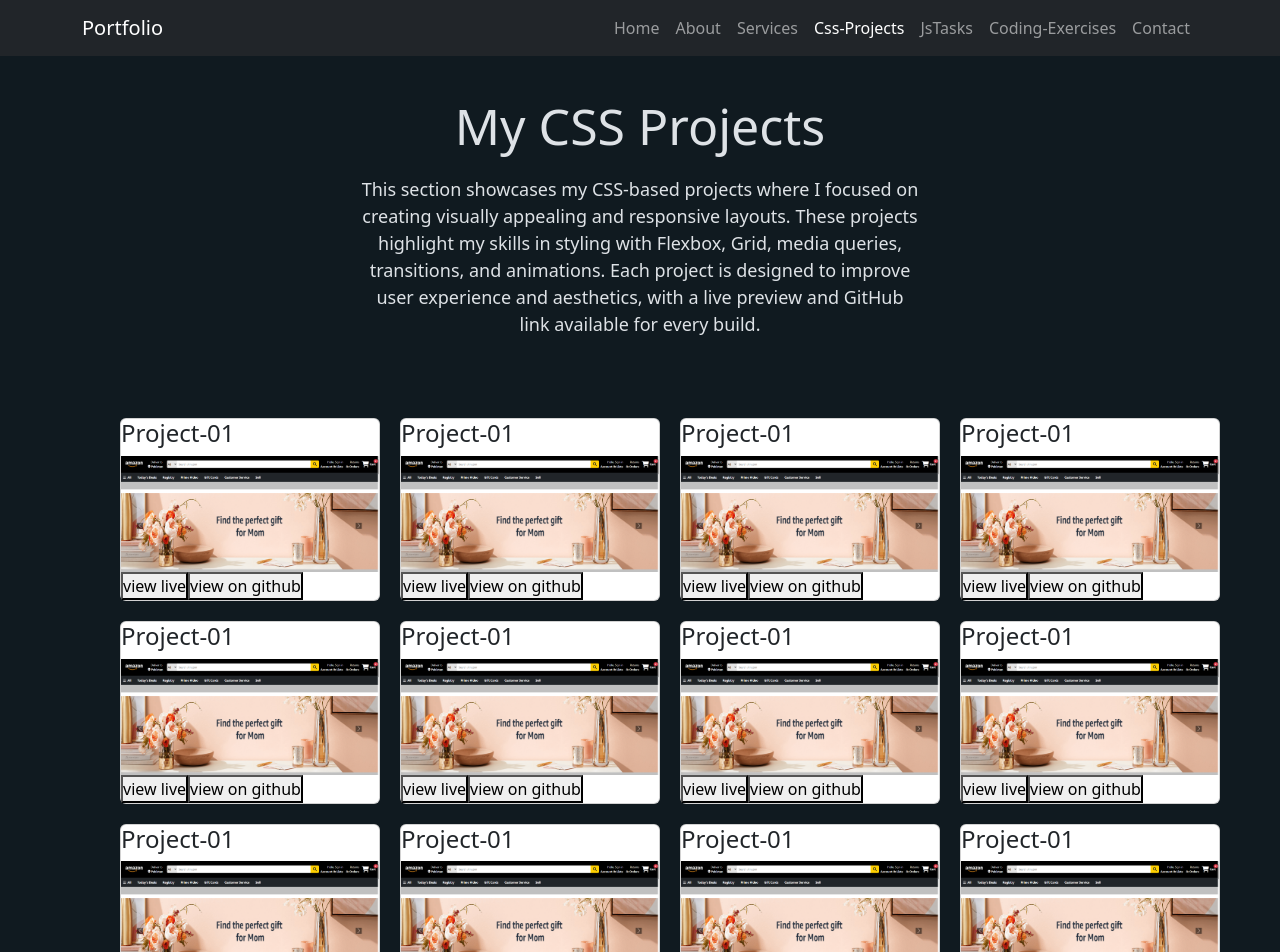
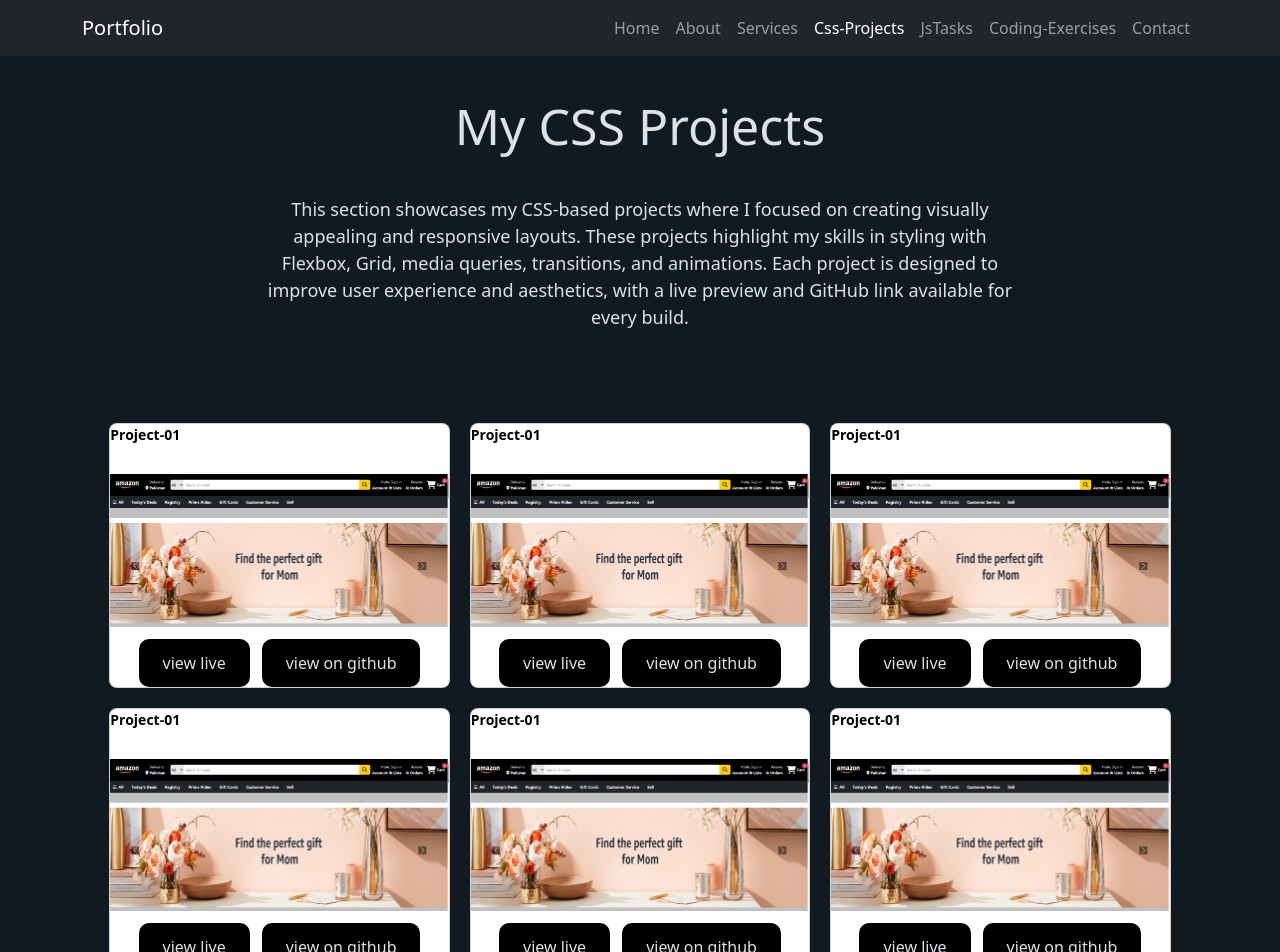
Before and after one commit to AzizullahCodes/portfolio, a React (Vite) app in the folder portfolio/: page /cssProjects in a window 1280 px wide. Shown: the top 952 px of the page. Built offline with nearby package versions, Linux system fonts and the light colour scheme.

Commit message:
css project button working

```diff
--- a/portfolio/src/assets/cssFiles/cssProjects.css
+++ b/portfolio/src/assets/cssFiles/cssProjects.css
@@ -16,10 +16,18 @@ body{
   background: #101a20;
   padding-bottom: 60px;
 }
+ .cssProjects .cssContainer{ max-width: 83%;
+  margin: auto;
+  display: flex;
+  justify-content: center;
+  flex-wrap: wrap;
+  align-items: center;}
 
 /* ===== firstRow ===== */
 .cssProjects .firstRow{
   padding-top: 40px;
+  display: flex;
+  flex-direction: column;
   padding-bottom: 80px;
   text-align: center;
 }
@@ -30,7 +38,7 @@ body{
 }
 
  .cssProjects .firstRow p{
-  max-width: 600px;
+  max-width: 800px;
   margin: 20px auto 0;
   padding: 0 20px;
   color: #dee2e6;
@@ -43,43 +51,69 @@ body{
   display: grid;
   max-width: 1080px;
   margin: auto;
-  grid-template-columns: 25% 25% 25% 25%;
+  grid-template-columns: 33.3% 33.3% 33.3%;
   gap: 20px;
   padding: 0 20px;
 }
 
 /* ===== cards ===== */
- .cssProjects .secondRow .cards{
-  background-color: #141f26;
-  color: #dee2e6;
+ .cssProjects .secondRow .card{
+   background-color:white;
+   color: black;
+
   display: flex;
   flex-direction: column;
-  align-items: center;
-  text-align:center;
-
-  padding: 25px 20px;
+  /* align-items: center; */
+  /* text-align:center; */
+  padding: px 20px;
   gap: 12px;
   border-radius: 8px;
-  transition: transform 0.3s ease, box-shadow 0.3s ease;
+
+}
+.cssProjects .secondRow .card p{
+
+  font-weight: bold;
 }
 
- .cssProjects .secondRow .cards:hover{
-  transform: translateY(-6px);
-  box-shadow: 0 10px 25px rgba(0,0,0,0.4);
+.cssProjects .secondRow .card img{
+  width: 100%;
 }
 
- .secondRow .cards span{
-  color: #007BFF;
-}
 
-.secondRow .cards h4{
+
+.secondRow .card h4{
   font-size: 18px;
 }
 
-.secondRow .cards p{
+.secondRow .card p{
   font-size: 14px;
   line-height: 1.6;
 }
+
+.cssProjects button{
+  padding: 12px 24px;
+  background-color: black;
+  color: #dee2e6;
+  border-radius: 10px;
+  cursor: pointer;
+  transition: 0.3s ease;
+  border: none;
+  white-space: nowrap;
+}
+
+.cssProjects div{
+  display: flex;
+  gap: 12px;
+  flex-wrap: wrap;      /* 🔥 MOST IMPORTANT */
+  justify-content: center;
+}
+.cssProjects button:hover{
+  background: transparent;
+  border: 2px solid black;
+  color:black;
+}
+
+
 
 /* ===== RESPONSIVE ===== */
 
--- a/portfolio/src/assets/pages/cssProjects.jsx
+++ b/portfolio/src/assets/pages/cssProjects.jsx
@@ -7,7 +7,7 @@ import projectNine from '../cssImages/projectNine.png';
 const CssProjects = () => {
   return (
     <section className="cssProjects">
-      <div className="aboutContainer">
+      <div className="cssContainer">
 
         {/* ====== firstRow ====== */}
         <div className="firstRow">
@@ -21,7 +21,7 @@ const CssProjects = () => {
         <div className="secondRow">
             {/* ======= project-01 ====== */}
       <div className="card">
-        <h4>Project-01</h4>
+        <p>Project-01</p>
         <img src={projectNine} alt="" />
         <div>
             <button>view live</button>
@@ -33,7 +33,7 @@ const CssProjects = () => {
 
              {/* ======= project-01 ====== */}
       <div className="card">
-        <h4>Project-01</h4>
+        <p>Project-01</p>
         <img src={projectNine} alt="" />
         <div>
             <button>view live</button>
@@ -44,7 +44,7 @@ const CssProjects = () => {
 
          {/* ======= project-01 ====== */}
       <div className="card">
-        <h4>Project-01</h4>
+        <p>Project-01</p>
         <img src={projectNine} alt="" />
         <div>
             <button>view live</button>
@@ -55,7 +55,7 @@ const CssProjects = () => {
 
          {/* ======= project-01 ====== */}
       <div className="card">
-        <h4>Project-01</h4>
+        <p>Project-01</p>
         <img src={projectNine} alt="" />
         <div>
             <button>view live</button>
@@ -65,7 +65,7 @@ const CssProjects = () => {
 
          {/* ======= project-01 ====== */}
       <div className="card">
-        <h4>Project-01</h4>
+        <p>Project-01</p>
         <img src={projectNine} alt="" />
         <div>
             <button>view live</button>
@@ -75,7 +75,7 @@ const CssProjects = () => {
 
          {/* ======= project-01 ====== */}
       <div className="card">
-        <h4>Project-01</h4>
+        <p>Project-01</p>
         <img src={projectNine} alt="" />
         <div>
             <button>view live</button>
@@ -86,7 +86,7 @@ const CssProjects = () => {
 
          {/* ======= project-01 ====== */}
       <div className="card">
-        <h4>Project-01</h4>
+        <p>Project-01</p>
         <img src={projectNine} alt="" />
         <div>
             <button>view live</button>
@@ -97,7 +97,7 @@ const CssProjects = () => {
 
          {/* ======= project-01 ====== */}
       <div className="card">
-        <h4>Project-01</h4>
+        <p>Project-01</p>
         <img src={projectNine} alt="" />
         <div>
             <button>view live</button>
@@ -107,7 +107,7 @@ const CssProjects = () => {
 
          {/* ======= project-01 ====== */}
       <div className="card">
-        <h4>Project-01</h4>
+        <p>Project-01</p>
         <img src={projectNine} alt="" />
         <div>
             <button>view live</button>
@@ -117,7 +117,7 @@ const CssProjects = () => {
 
          {/* ======= project-01 ====== */}
       <div className="card">
-        <h4>Project-01</h4>
+        <p>Project-01</p>
         <img src={projectNine} alt="" />
         <div>
             <button>view live</button>
@@ -127,7 +127,7 @@ const CssProjects = () => {
 
          {/* ======= project-01 ====== */}
       <div className="card">
-        <h4>Project-01</h4>
+        <p>Project-01</p>
         <img src={projectNine} alt="" />
         <div>
             <button>view live</button>
@@ -137,7 +137,7 @@ const CssProjects = () => {
 
          {/* ======= project-01 ====== */}
       <div className="card">
-        <h4>Project-01</h4>
+        <p>Project-01</p>
         <img src={projectNine} alt="" />
         <div>
             <button>view live</button>
@@ -147,7 +147,7 @@ const CssProjects = () => {
 
          {/* ======= project-01 ====== */}
       <div className="card">
-        <h4>Project-01</h4>
+        <p>Project-01</p>
         <img src={projectNine} alt="" />
         <div>
             <button>view live</button>
@@ -157,7 +157,7 @@ const CssProjects = () => {
 
          {/* ======= project-01 ====== */}
       <div className="card">
-        <h4>Project-01</h4>
+        <p>Project-01</p>
         <img src={projectNine} alt="" />
         <div>
             <button>view live</button>
@@ -169,9 +169,9 @@ const CssProjects = () => {
 
 
 
+</div>
+        </div>
 
-        </div>
-      </div>
     </section>
   );
 };
```
